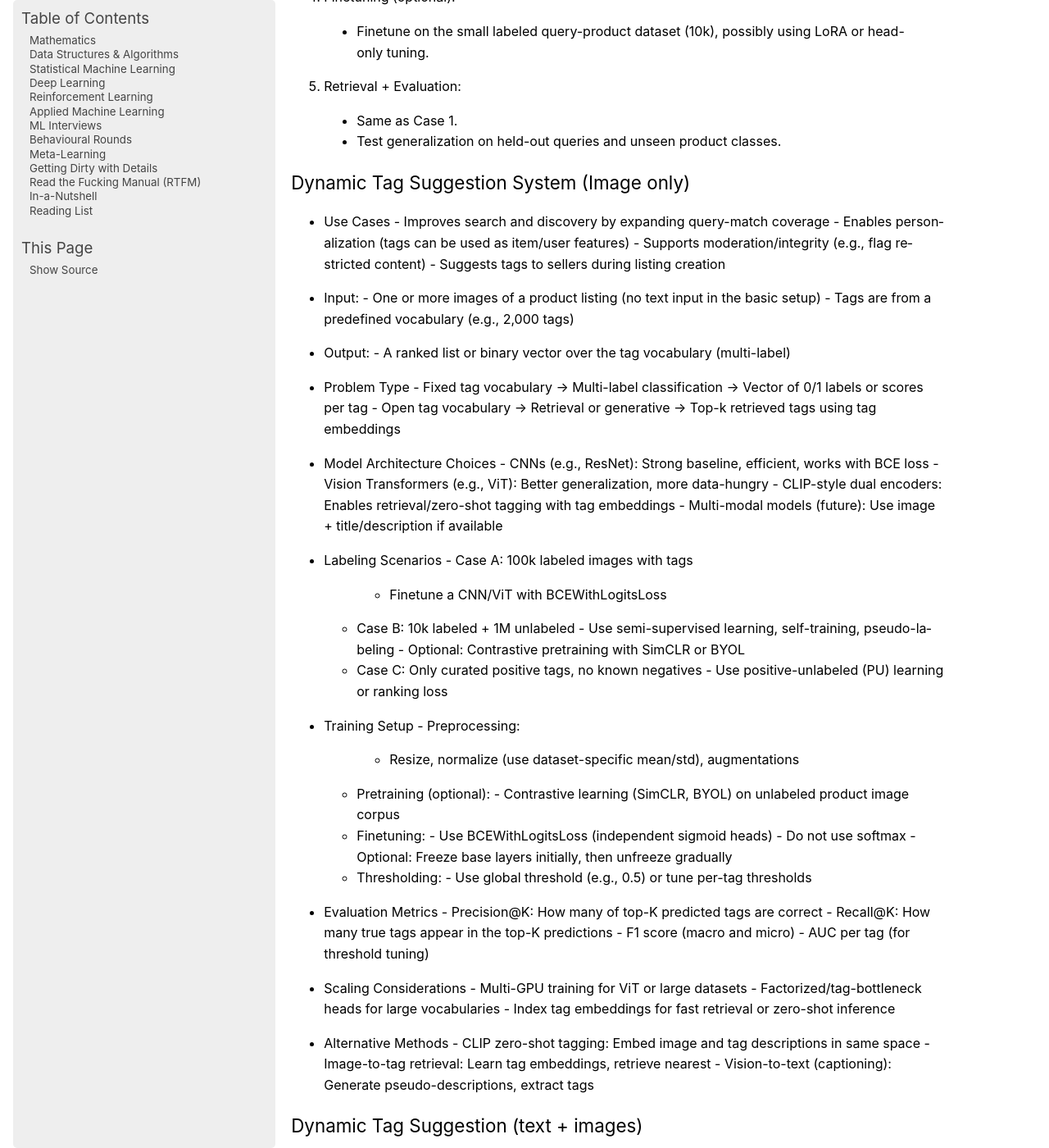
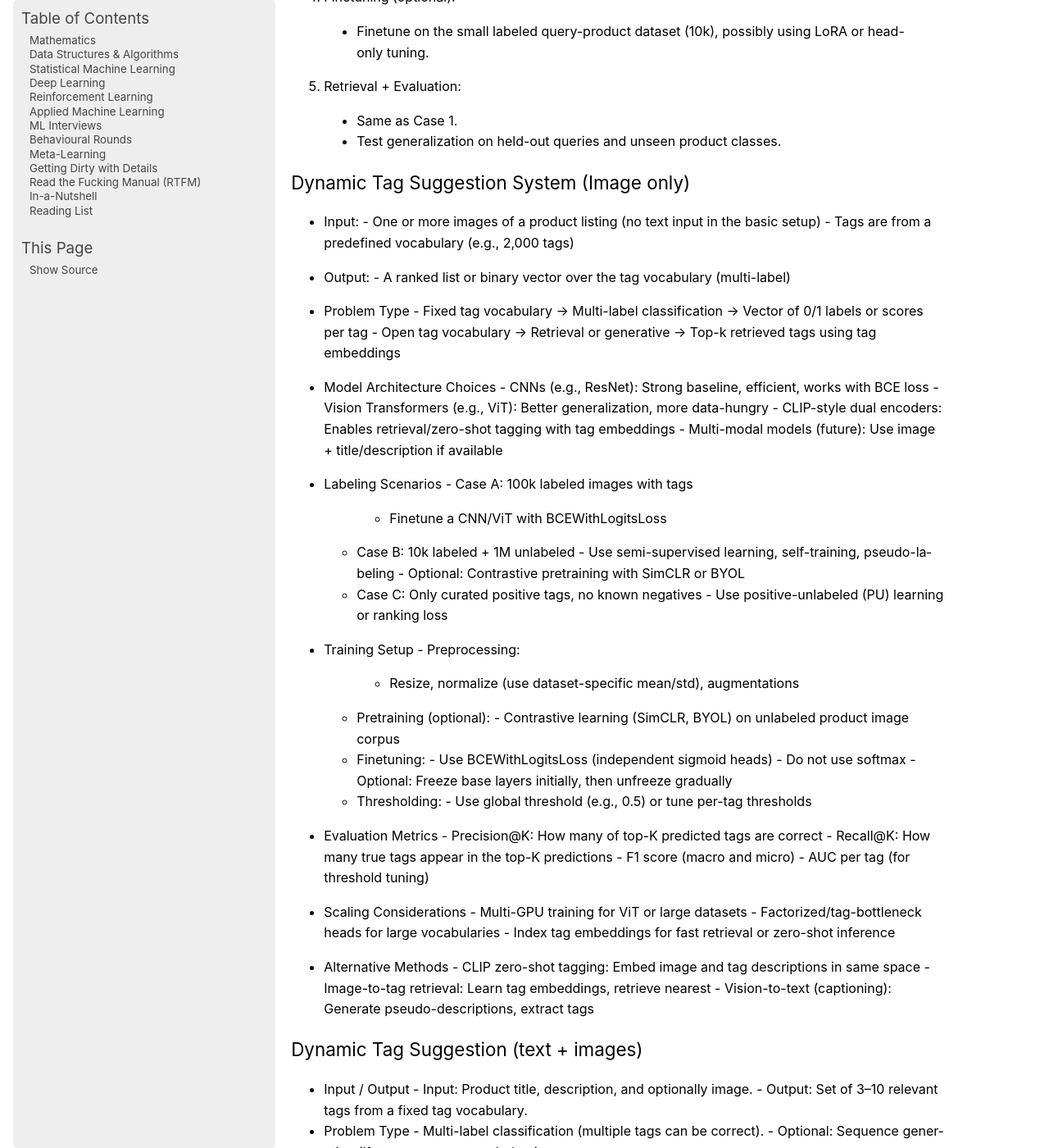
Before and after one commit to uselesstechjunks/leetcode, a Sphinx documentation site: the page built from docs/source/applied/methods/semantic/understanding.rst, in a window 1280 px wide and 1400 px high, scrolled down 6024 px. Shown: the whole window at 82% size. Built offline with Sphinx 7.4.7, drawn with Linux system fonts in a browser that asks for light colours; pages that are not in the unit, such as notebooks, are missing from menus; some of the changed text lies outside the part shown.

Commit message:
Update understanding.rst

```diff
--- a/docs/source/applied/methods/semantic/understanding.rst
+++ b/docs/source/applied/methods/semantic/understanding.rst
@@ -230,11 +230,6 @@ Case 2: 200M unlabeled mobile images (no labels)
 
 Dynamic Tag Suggestion System (Image only)
 ==========================================================================
-- Use Cases
-	- Improves search and discovery by expanding query-match coverage
-	- Enables personalization (tags can be used as item/user features)
-	- Supports moderation/integrity (e.g., flag restricted content)
-	- Suggests tags to sellers during listing creation
 - Input:
 	- One or more images of a product listing (no text input in the basic setup)
 	- Tags are from a predefined vocabulary (e.g., 2,000 tags)
@@ -283,12 +278,6 @@ Dynamic Tag Suggestion System (Image only)
 
 Dynamic Tag Suggestion (text + images)
 ==========================================================================
-- Problem
-	- Suggest relevant tags (attributes, descriptors) for product listings to improve discovery, search, and categorization.
-- Use Cases
-	- Improves product discoverability.
-	- Drives tag-based browsing and filtering.
-	- Feeds into downstream categorization or moderation systems.
 - Input / Output
 	- Input: Product title, description, and optionally image.
 	- Output: Set of 3–10 relevant tags from a fixed tag vocabulary.
```
